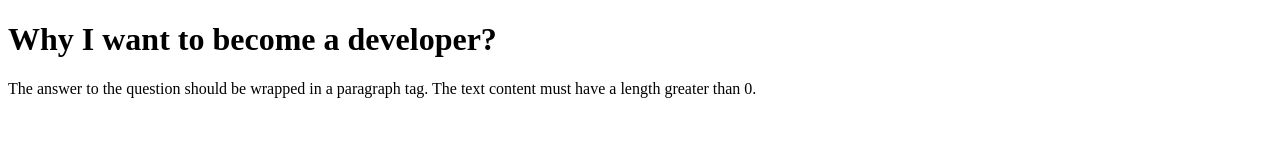
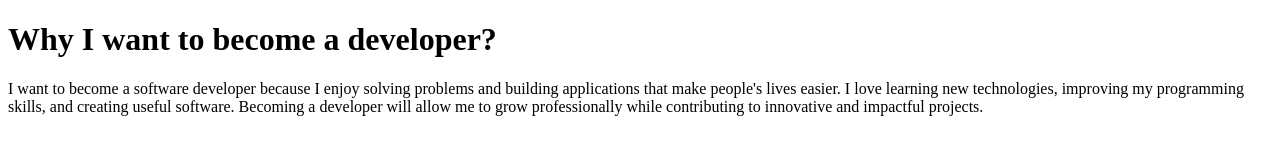
Before and after one commit to acciojob/why-software-Sumitchoudhary98, a website: page main.html in a window 1280 px wide. Drawn offline with Linux system fonts and the light colour scheme.

Commit message:
created a submission

```diff
--- a/main.html
+++ b/main.html
@@ -9,7 +9,10 @@
 <body>
 	<!-- the entire body must be written by student -->
 	<h1>Why I want to become a developer?</h1>
-	<p>The answer to the question should be wrapped in a paragraph tag. The text content must have a length greater than 0.</p>
+
+<p>
+I want to become a software developer because I enjoy solving problems and building applications that make people's lives easier. I love learning new technologies, improving my programming skills, and creating useful software. Becoming a developer will allow me to grow professionally while contributing to innovative and impactful projects.
+</p>
     <script type="text/javascript" src="./script.js">
 </script>
 
```
